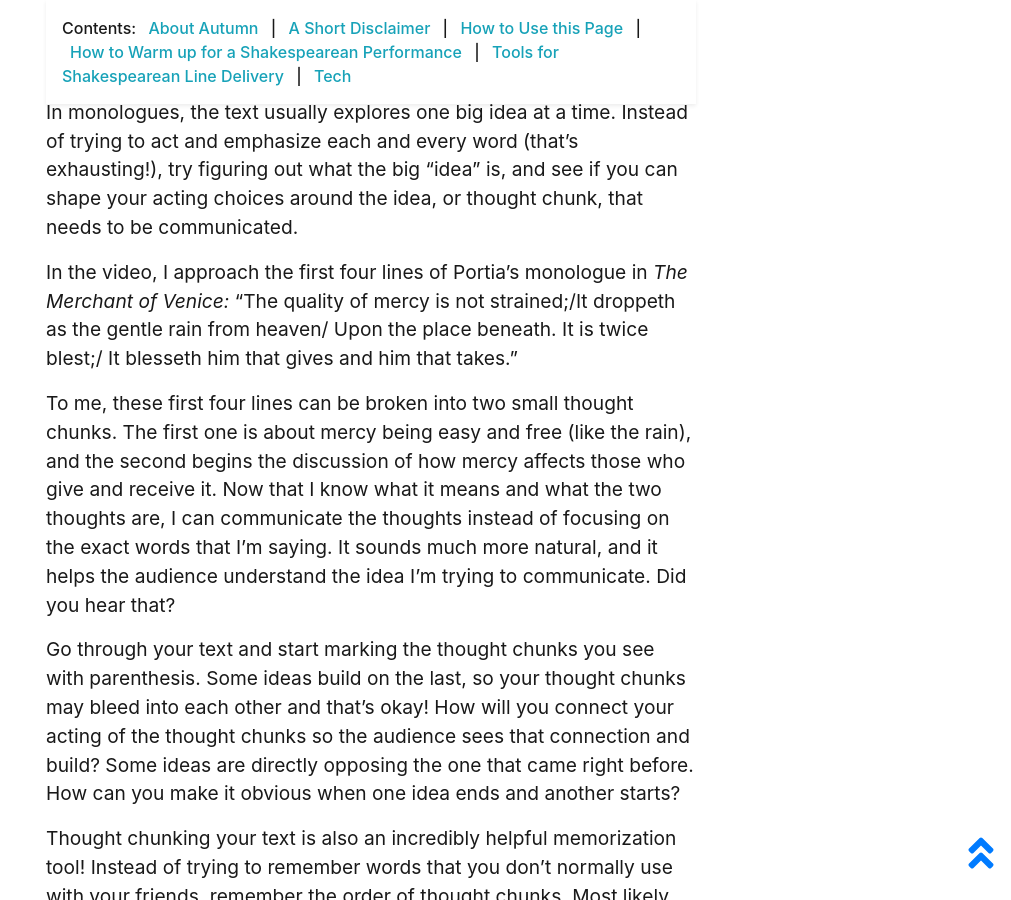
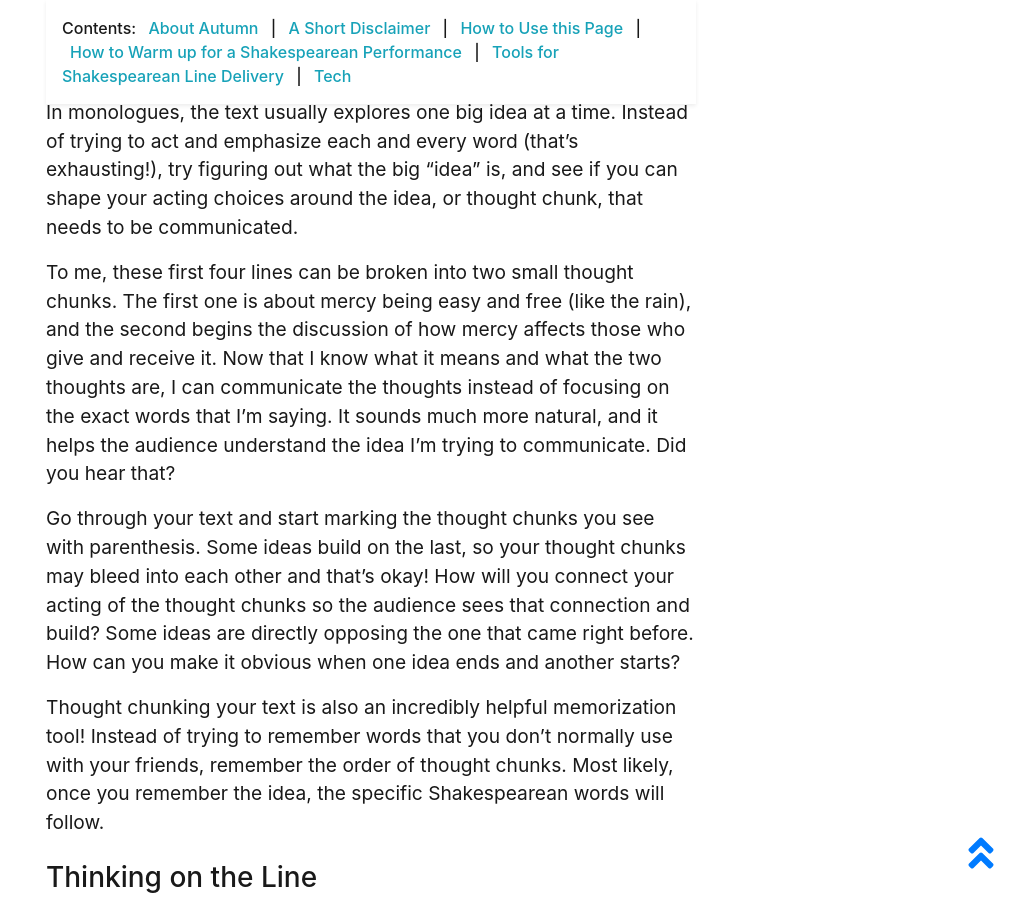
Before and after one commit to thecdil/dramaturgy, a Jekyll site: the page built from pages/acting.md, in a window 1280 px wide and 900 px high, scrolled down 6129 px. Shown: the whole window, without its empty margins (269-1280 px from the left). Built offline with Jekyll 4.4.1, drawn with Linux system fonts in a browser that asks for light colours.

Commit message:
Update acting.md
remove quote

```diff
--- a/pages/acting.md
+++ b/pages/acting.md
@@ -122,8 +122,6 @@ Typically, audience ears have to spend about 5-10 minutes adjusting to the sound
 
 In monologues, the text usually explores one big idea at a time. Instead of trying to act and emphasize each and every word (that’s exhausting!), try figuring out what the big “idea” is, and see if you can shape your acting choices around the idea, or thought chunk, that needs to be communicated.
 
-In the video, I approach the first four lines of Portia’s monologue in *The Merchant of Venice:* "The quality of mercy is not strained;/It droppeth as the gentle rain from heaven/ Upon the place beneath. It is twice blest;/ It blesseth him that gives and him that takes."
-
 To me, these first four lines can be broken into two small thought chunks. The first one is about mercy being easy and free (like the rain), and the second begins the discussion of how mercy affects those who give and receive it. Now that I know what it means and what the two thoughts are, I can communicate the thoughts instead of focusing on the exact words that I’m saying. It sounds much more natural, and it helps the audience understand the idea I’m trying to communicate. Did you hear that?
 
 Go through your text and start marking the thought chunks you see with parenthesis. Some ideas build on the last, so your thought chunks may bleed into each other and that’s okay! How will you connect your acting of the thought chunks so the audience sees that connection and build? Some ideas are directly opposing the one that came right before. How can you make it obvious when one idea ends and another starts?
```
